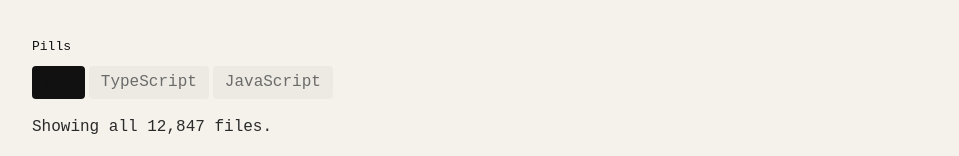
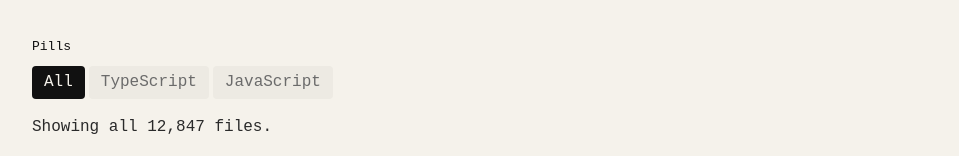
Before and after one commit to ro4dev/tui-components-react, a React (Vite) app: page / in a window 1280 px wide. In both pictures the pointer is over the element 218 px from the left and 5443 px from the top of the page. Shown: the part 5361-5517 px from the top of the page, without its empty margins (160-1119 px from the left). Built offline with nearby package versions, Linux system fonts and the light colour scheme.

Commit message:
fix pill hover text disappearing by adding explicit background on hover and active hover state

```diff
--- a/src/components/tabs/Tabs.css
+++ b/src/components/tabs/Tabs.css
@@ -45,7 +45,8 @@
   user-select: none;
 }
 .tab-pills__item--full { flex: 1; text-align: center; }
-.tab-pills__item:hover { color: var(--ink); }
+.tab-pills__item:hover { background: var(--hairline); color: var(--ink); }
 .tab-pills__item--active { background: var(--ink); color: var(--on-dark); }
+.tab-pills__item--active:hover { background: var(--ink); color: var(--on-dark); }
 .pill-panel { display: none; padding: 16px 0; }
 .pill-panel--active { display: block; }
```
